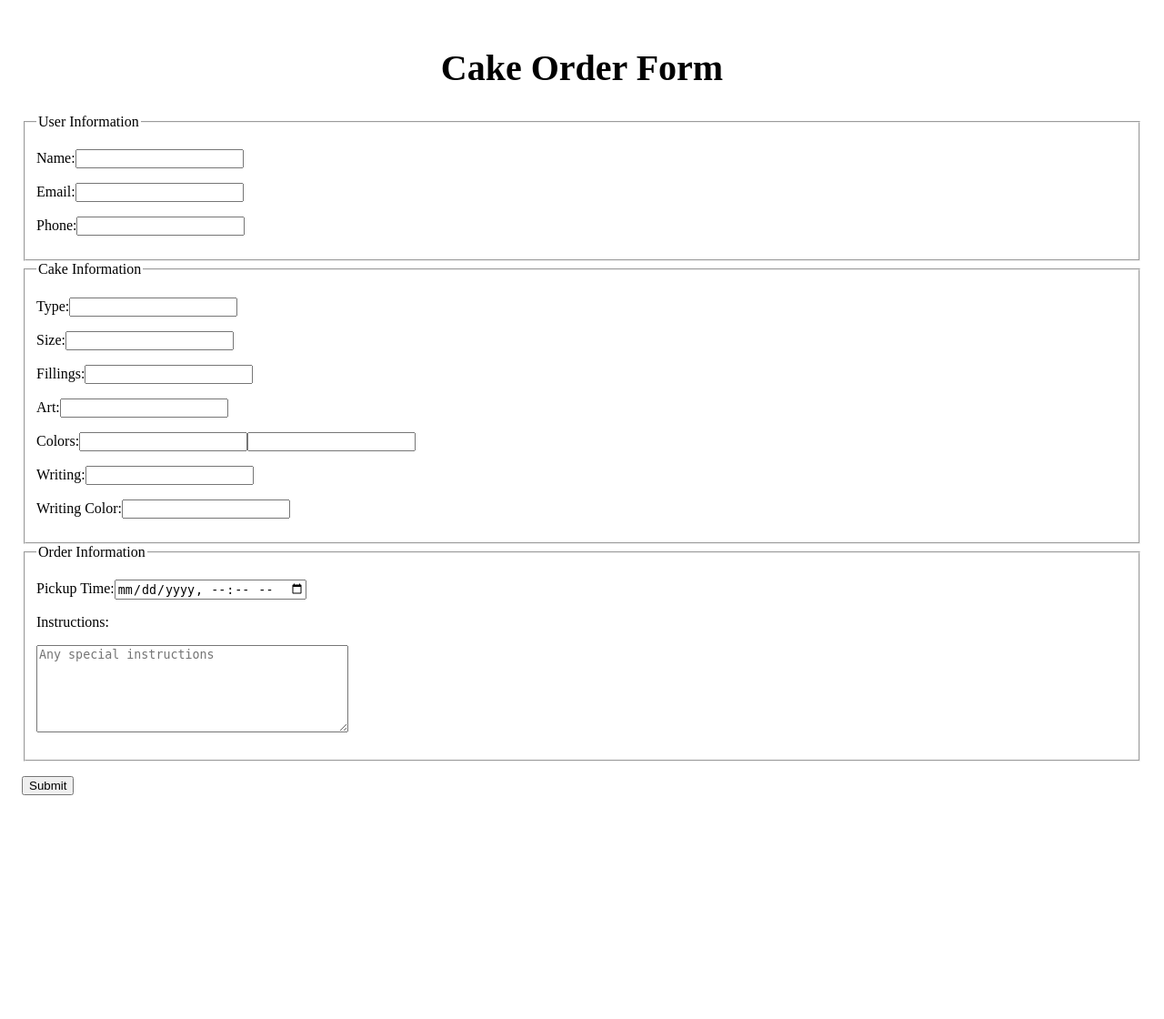
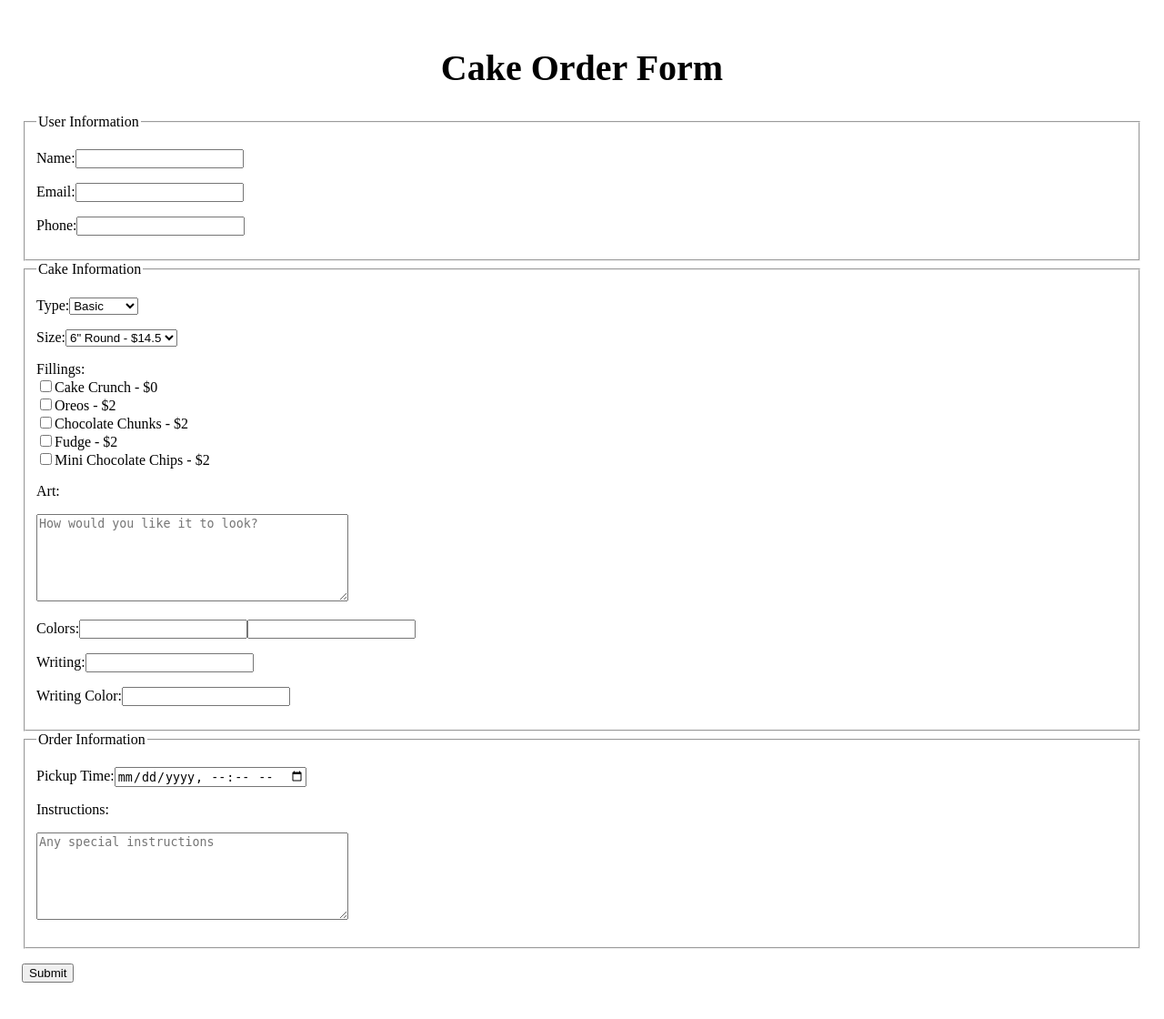
Before and after one commit to rickrizzo/FerrisAcres, a Node server app: page /order in a window 1280 px wide. Shown: the whole page at 91% size. Before the commit the page ends 874 px from the top, so only its background shows below. Run offline with Node 20, Linux system fonts and the light colour scheme.

Commit message:
Form Progress

```diff
--- a/init.sql
+++ b/init.sql
@@ -19,7 +19,7 @@ DROP TYPE COLOR;
 
 -- Enums
 CREATE TYPE CAKE_TYPE AS ENUM ('Basic', 'Premium');
-CREATE TYPE CAKE_SIZE AS ENUM ('6 Round', '8 Round', '10 Round', 'Sheet', 'Heart');
+CREATE TYPE CAKE_SIZE AS ENUM ('6_Round', '8_Round', '10_Round', 'Sheet', 'Heart');
 CREATE TYPE COLOR AS ENUM (
   'Red',
   'Orange',
--- a/routes/index.js
+++ b/routes/index.js
@@ -8,7 +8,24 @@ router.get('/', (req, res, next) => {
 
 /* GET Cake Order Form */
 router.get('/order', (req, res, next) => {
-  res.render('cake_order.pug', { title: 'Ferris Acres Creamery' });
+  res.render('cake_order.pug', {
+    title: 'Ferris Acres Creamery',
+    sizes: [
+      {'name':'6_Round', 'display_name': '6" Round', 'price':14.5},
+      {'name':'8_Round', 'display_name': '8" Round', 'price':20},
+      {'name':'10_Round', 'display_name': '8" Round','price':27},
+      {'name':'Sheet', 'display_name': 'Sheet', 'price':37},
+      {'name':'Heart', 'display_name': 'Heart', 'price':18.5}
+    ],
+    fillings: [
+      {'name':'Cake Crunch', 'price':0},
+      {'name':'Oreos', 'price':2},
+      {'name':'Chocolate Chunks', 'price':2},
+      {'name':'Fudge', 'price':2},
+      {'name':'Mini Chocolate Chips', 'price':2}
+    ],
+    pickup: new Date(new Date().getTime() + 7 * 24 * 60 * 60 * 1000)
+  });
 });
 
 module.exports = router;
--- a/views/cake_order.pug
+++ b/views/cake_order.pug
@@ -18,16 +18,24 @@ block content
       legend Cake Information
       p
         label(for="type") Type:
-        input(type="", name="type")
+        select(name="type")
+          option(value="Basic") Basic
+          option(value="Premium") Premium
       p
         label(for="size") Size:
-        input(type="", name="size")
+        select(name="size")
+          each size in sizes
+            option(value= size.name) #{size.display_name} - $#{size.price}
       p
         label(for="fillings") Fillings:
-        input(type="", name="fillings")
+        each filling in fillings
+          br
+          input(type="checkbox", name="filling", value= filling.name)
+          | #{filling.name} - $#{filling.price}
       p
         label(for="art_description") Art:
-        input(type="", name="art_description")
+      p
+        textarea(name="art_description" rows="6" cols="40" placeholder="How would you like it to look?")
       p
         label(for="colors") Colors:
         input(type="", name="color_one")
@@ -42,7 +50,7 @@ block content
       legend Order Information
       p
         label(for="pickup") Pickup Time:
-        input(type="datetime-local" name="pickup")
+        input(type="datetime-local", name="pickup", min= pickup, value= pickup.toLocaleDateString())
       p
         label(for="instructions") Instructions:
       p
--- a/views/index.pug
+++ b/views/index.pug
@@ -10,4 +10,3 @@ block content
   footer
     p
       a(href="") Admin View
-    h1= test
```
